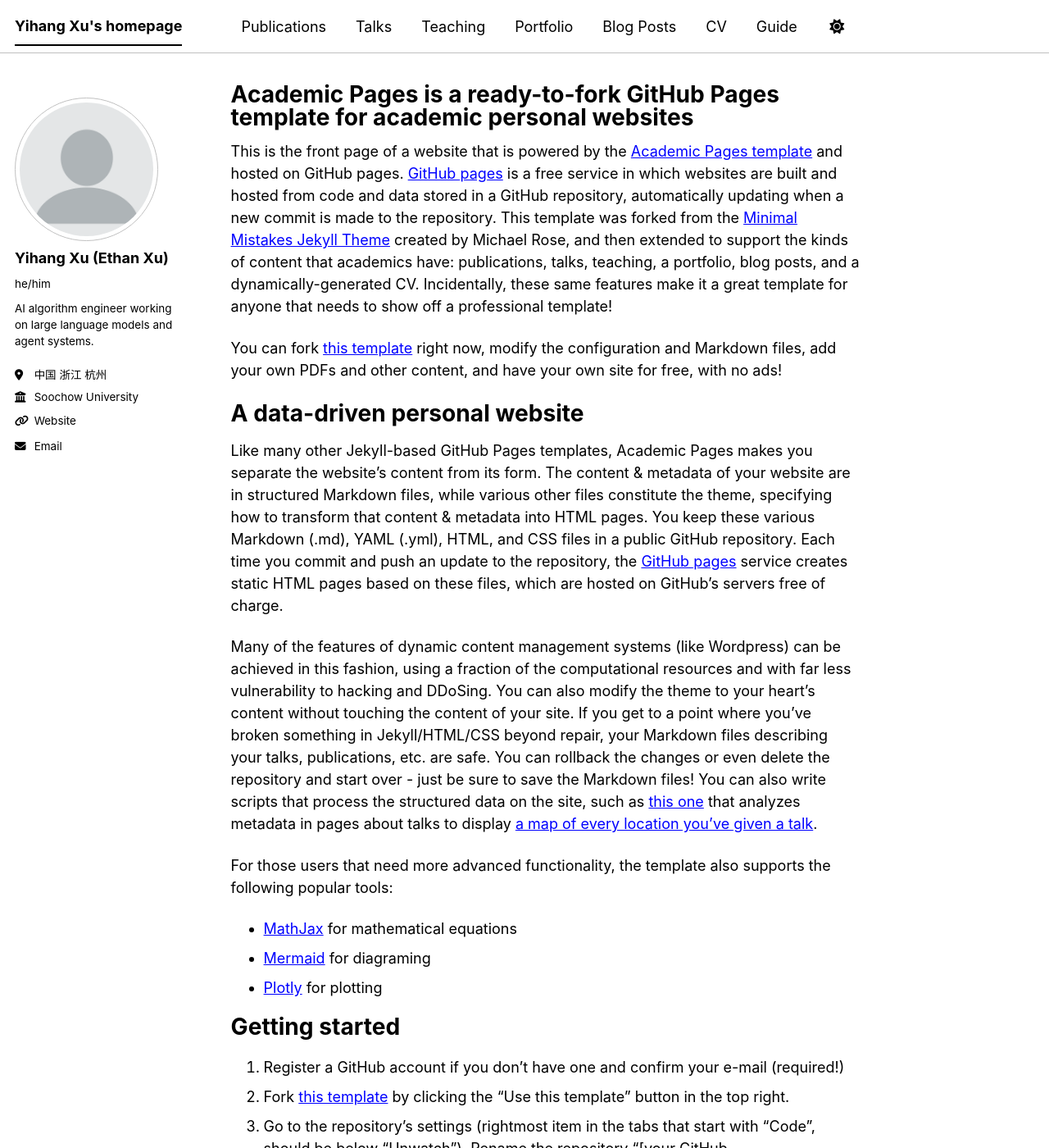
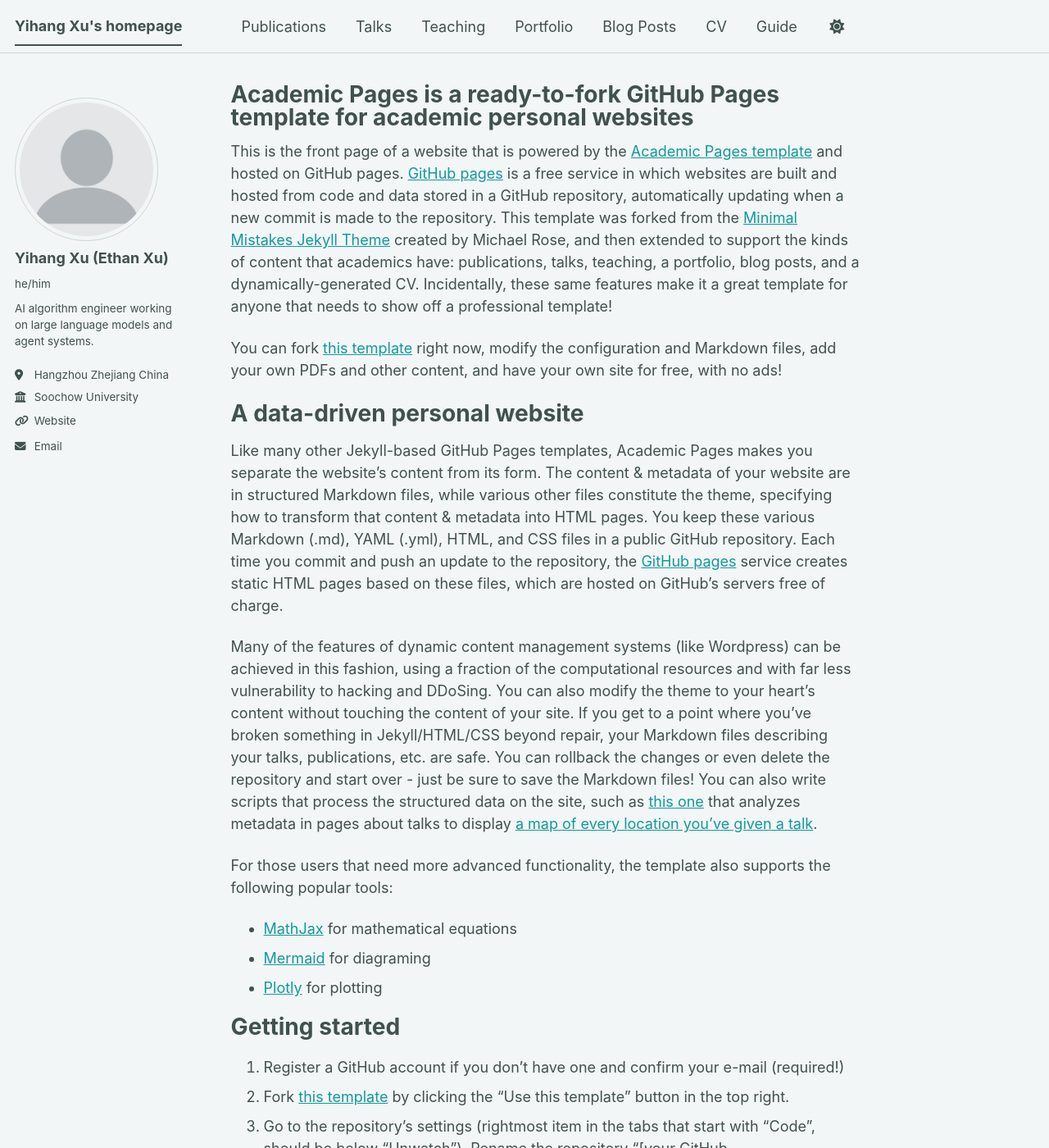
Before and after one commit to EthanXu1019/EthanXu1019.github.io, a Jekyll site: the page built from _pages/about.md, in a window 1280 px wide and 1400 px high. Shown: the whole window at 82% size. Built offline with Jekyll 4.4.1, drawn with Linux system fonts in a browser that asks for light colours; a script bundle is joined from its source files by our own code; library files that are not in the unit come from our copies.

Commit message:
Update _config.yml

```diff
--- a/_config.yml
+++ b/_config.yml
@@ -8,7 +8,7 @@
 
 # Basic Site Settings
 locale                   : "en-US"
-site_theme               : "contrast" # The available themes options are "default", "air", "sunrise", "mint", "dirt" and "contrast"
+site_theme               : "mint" # The available themes options are "default", "air", "sunrise", "mint", "dirt" and "contrast"
 title                    : "Yihang Xu's homepage"
 title_separator          : "-"
 name                     : &name "Yihang Xu"
@@ -27,7 +27,7 @@
   name             : "Yihang Xu (Ethan Xu)"
   pronouns         : "he/him"# example: "she/her"
   bio              : "AI algorithm engineer working on large language models and agent systems."
-  location         : "中国 浙江 杭州"
+  location         : "Hangzhou Zhejiang China"
   employer         : "Soochow University"
   uri              : "https://ethanxu1019.github.io"
   email            : "XYH028018@163.com"
```
